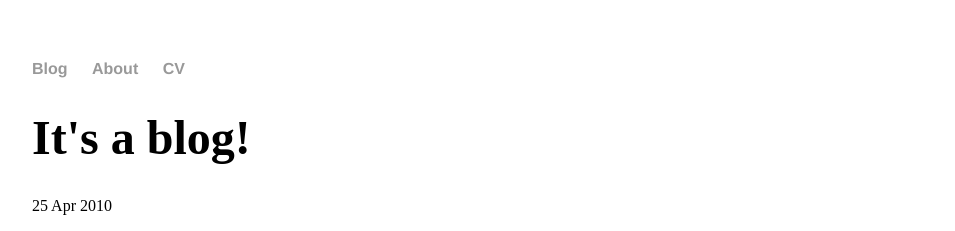
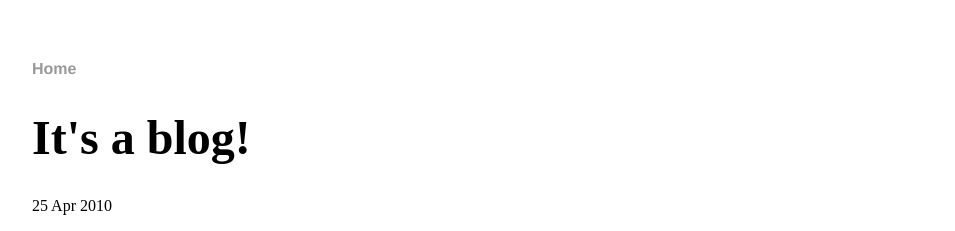
Before and after one commit to estimmel/mostly-revit-blog, a Jekyll site: the page built from _posts/2010-04-25-its-a-blog.md, in a window 1280 px wide. Shown: the top 231 px of the page, without its empty margins (160-1115 px from the left). Built offline with Jekyll 4.4.1, drawn with Linux system fonts in a browser that asks for light colours; our own code applies the rules of GitHub Pages for plain Markdown files.

Commit message:
simplify home page

```diff
--- a/_layouts/default.html
+++ b/_layouts/default.html
@@ -8,9 +8,11 @@
 		<body>
 			<nav>
 	    		<ul>
-	        		<li><a href="/mostly-revit-blog">Blog</a></li>
-		        	<li><a href="/about">About</a></li>
-	        		<li><a href="/cv">CV</a></li>
+	        		<li><a href="/mostly-revit-blog">Home</a></li>
+		        	<!-- don't have or need these yet
+					<li><a href="/about">About</a></li>
+					<li><a href="/cv">CV</a></li>
+					-->
 	    		</ul>
 			</nav>
 			<div class="container">
```
